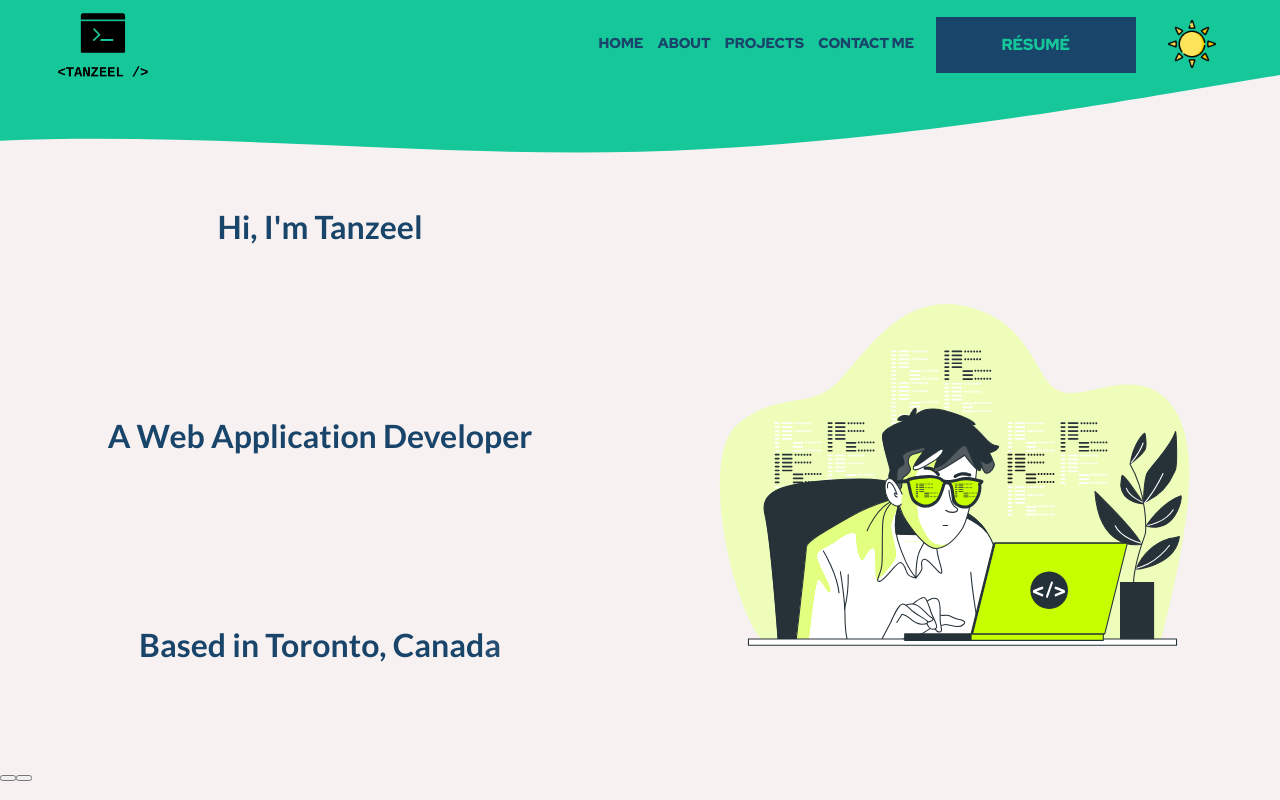
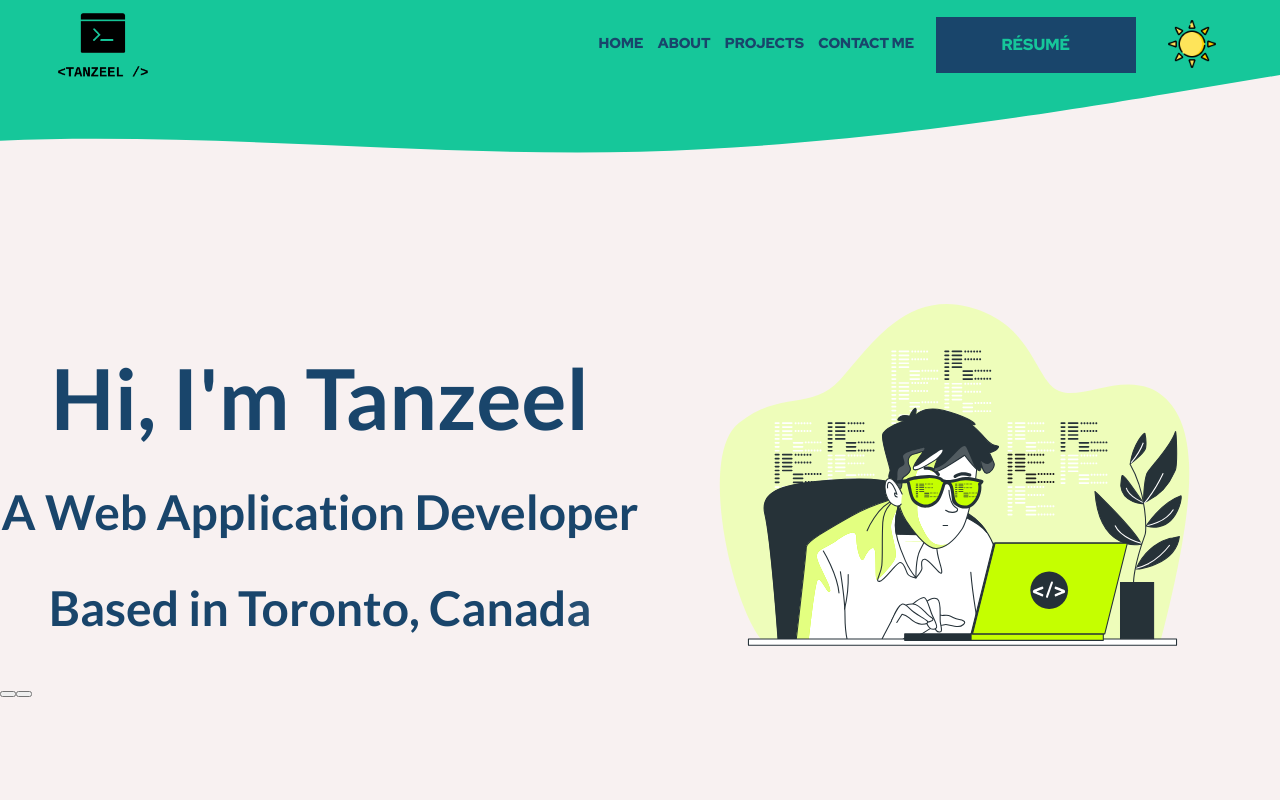
Before and after one commit to tanzeel44/portfolio, a Next.js app: page / in a window 1280 px wide. Built offline with nearby package versions, Linux system fonts and the light colour scheme.

Commit message:
intro layout fixed

```diff
--- a/components/Home/Intro.jsx
+++ b/components/Home/Intro.jsx
@@ -12,18 +12,42 @@ const IntroContainer = styled.div`
     display: flex;
     flex-direction: column;
     align-items: center;
-    padding-top: 1em;
+    padding-top: 1.25em;
+    font-size: 1.1em;
     justify-content: space-around;
+
+    @media only screen and (min-width: 360px) and (max-width: 767px) {
+      font-size: 1.5em;
+    }
+
+    @media only screen and (min-width: 768px) and (max-width: 991px) {
+      font-size: 2.5em;
+    }
+
+    @media only screen and (min-width: 992px) {
+      font-size: 3em;
+      height: calc(100% - 120px);
+      justify-content: flex-end;
+    }
 
     h1, h2, h3 {
       text-align: center;
+      @media only screen and (min-width: 992px) {
+        margin-bottom: 3rem;
+      }
+    }
+
+    h1 {
+      font-size: 1.75em;
     }
   }
 
   .buttonContainer {
     width: 100%;
     height: 50px;
-    border-top: none;
+    @media only screen and (min-width: 992px) {
+      height: 120px;
+    }
   }
 `;
 
--- a/pages/index.jsx
+++ b/pages/index.jsx
@@ -18,8 +18,6 @@ const Container = styled.div`
   div.grid-cell:nth-of-type(1) {
     width: 100%;
     height: 100%;
-    font-size: 32px;
-    font-weight: 700;
   }
 
   div.grid-cell:nth-of-type(2) {
```
